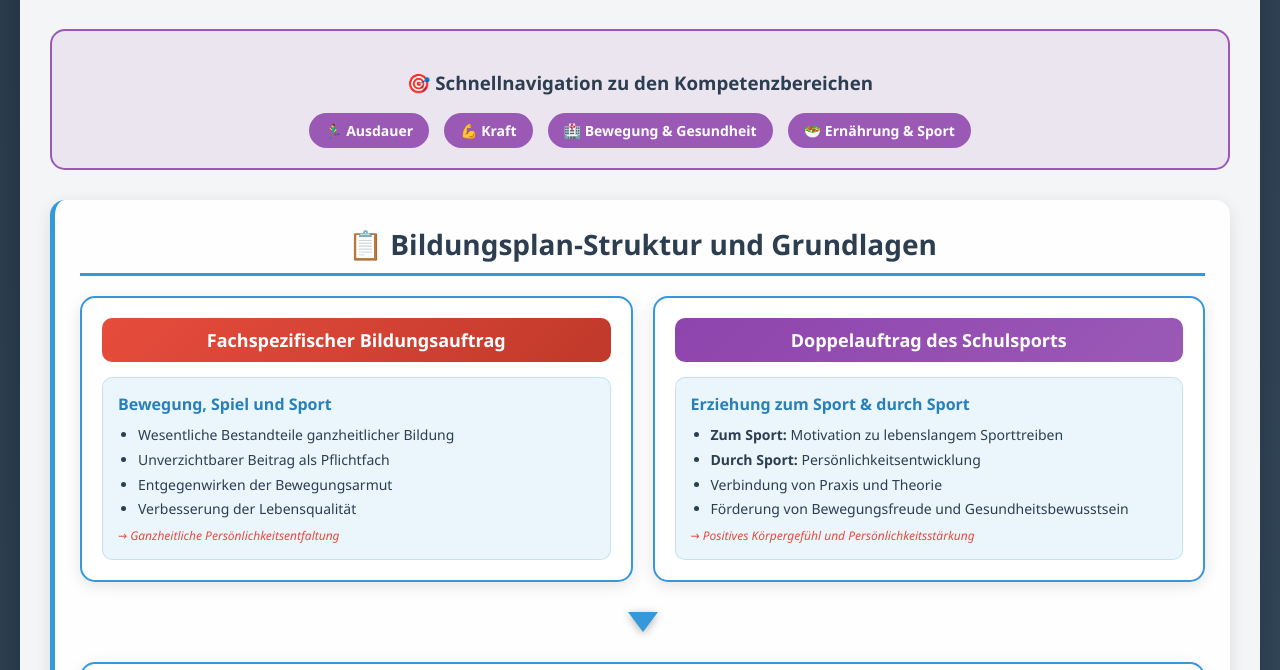
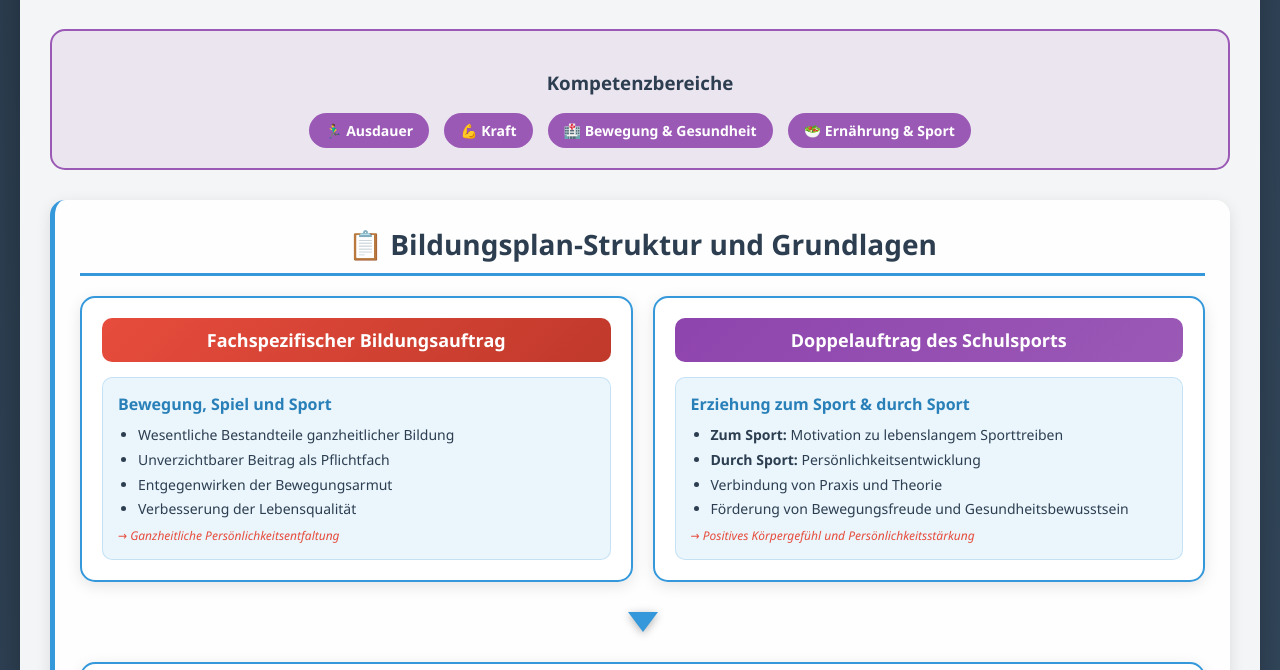
Before and after one commit to Baadjid/Sport_ABI_Lernzettel, a plain HTML site: page index.html in a window 1280 px wide. Shown: the part 130-800 px from the top of the page. Drawn offline with Linux system fonts and the light colour scheme.

Commit message:
index.html

```diff
--- a/index.html
+++ b/index.html
@@ -345,7 +345,7 @@
 
         <!-- Navigation zu den einzelnen Bereichen -->
         <div class="toc-navigation">
-            <h3>🎯 Schnellnavigation zu den Kompetenzbereichen</h3>
+            <h3>Kompetenzbereiche</h3>
             <div class="nav-links">
                 <a href="ausdauer.html" class="nav-link">🏃‍♂️ Ausdauer</a>
                 <a href="kraft.html" class="nav-link">💪 Kraft</a>
```
